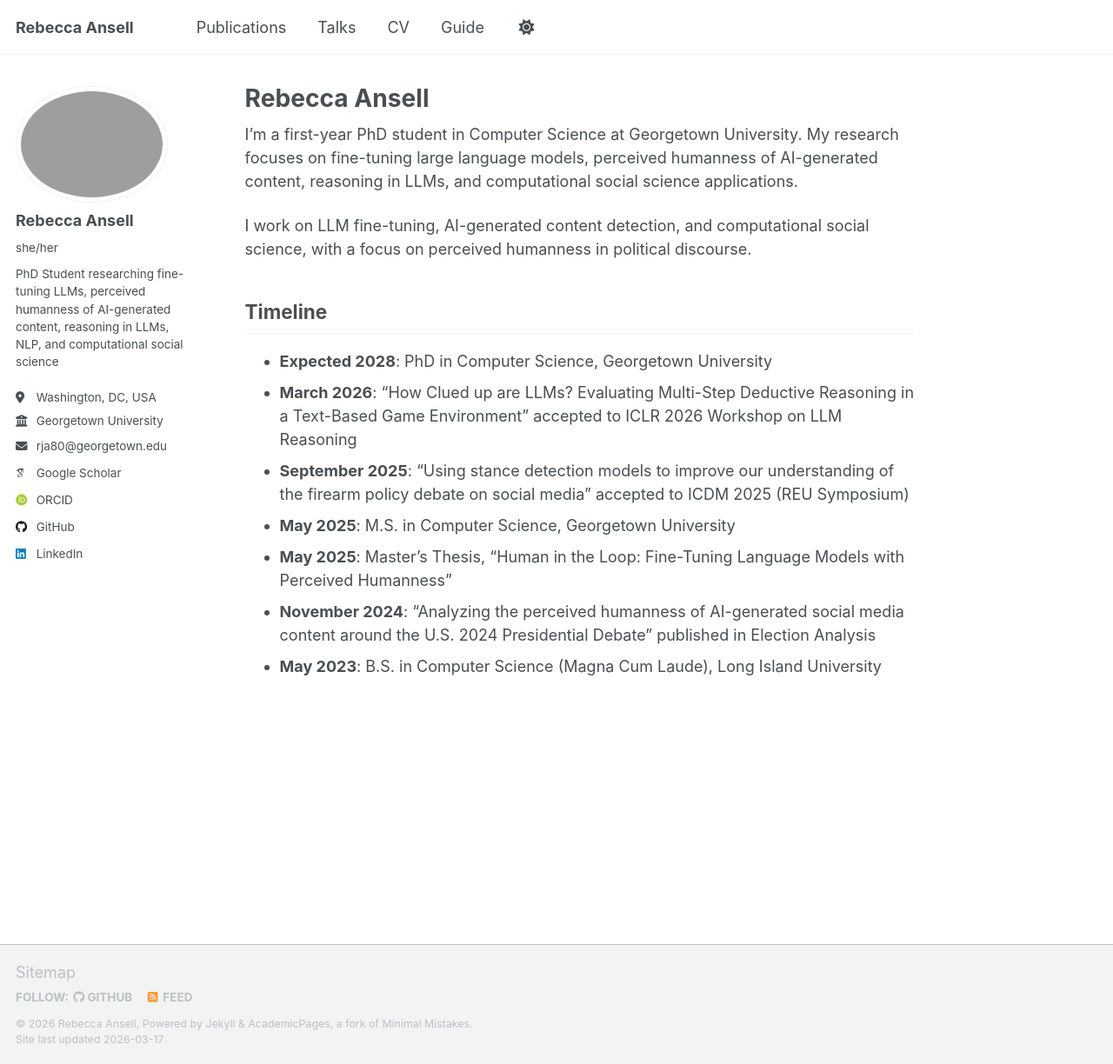
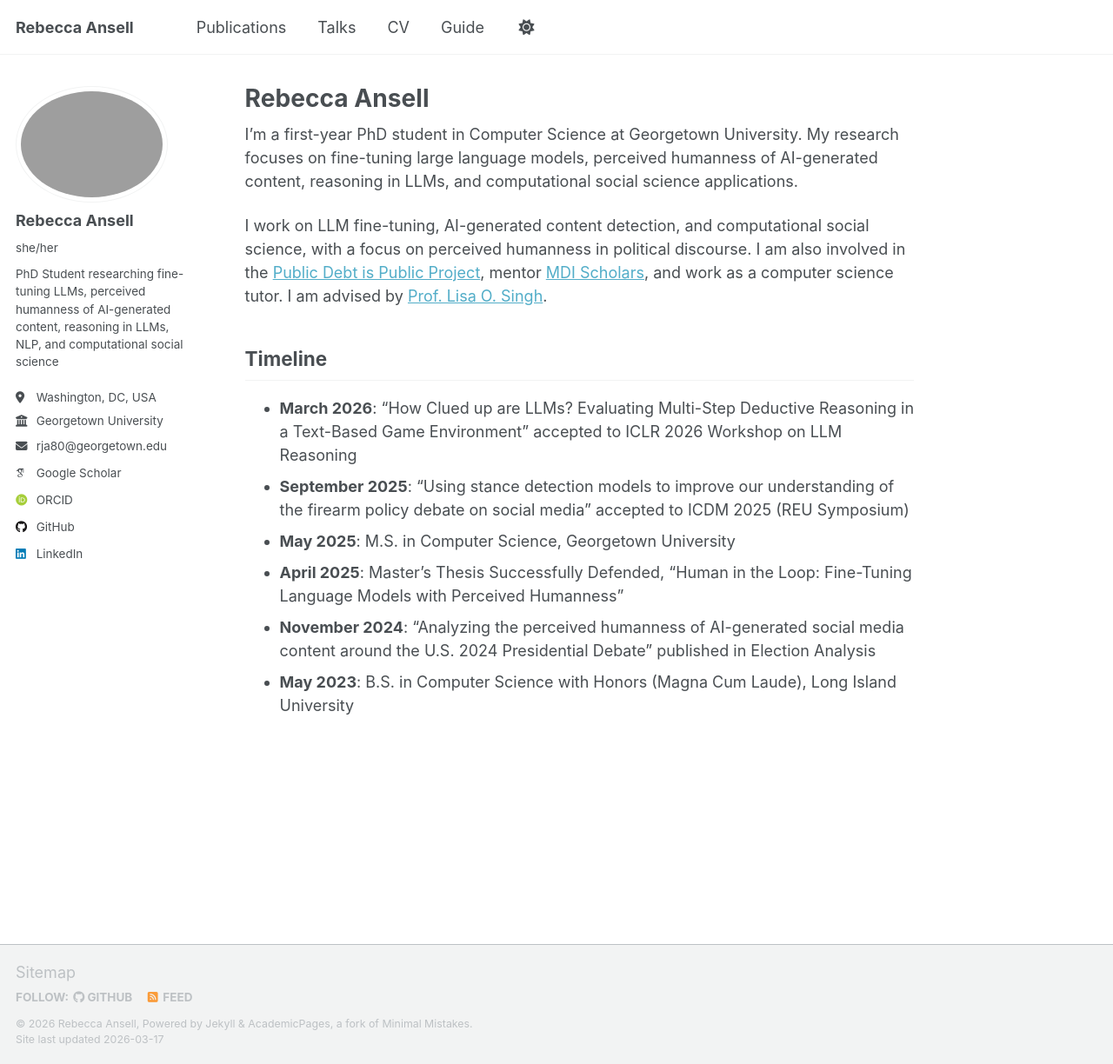
Before and after one commit to rebeccaansell/rebeccaansell.github.io, a Jekyll site: the page built from _pages/about.md, in a window 1280 px wide and 1224 px high. Shown: the whole window at 87% size. Built offline with Jekyll 4.4.1, drawn with Linux system fonts in a browser that asks for light colours; some web fonts are replaced; a script that is not in the unit is left out.

Commit message:
Polish about advisor link text

```diff
--- a/_pages/about.md
+++ b/_pages/about.md
@@ -9,14 +9,13 @@ redirect_from:
 
 I'm a first-year PhD student in Computer Science at Georgetown University. My research focuses on fine-tuning large language models, perceived humanness of AI-generated content, reasoning in LLMs, and computational social science applications.
 
-I work on LLM fine-tuning, AI-generated content detection, and computational social science, with a focus on perceived humanness in political discourse.
+I work on LLM fine-tuning, AI-generated content detection, and computational social science, with a focus on perceived humanness in political discourse. I am also involved in the [Public Debt is Public Project](https://publicdebtispublic.mdi.georgetown.edu/), mentor [MDI Scholars](https://mdi.georgetown.edu/mdi-scholars/), and work as a computer science tutor. I am advised by [Prof. Lisa O. Singh](https://gufaculty360.georgetown.edu/s/contact/00336000014RlCVAA0/lisa-o-singh-phd).
 
 ## Timeline
 
-- **Expected 2028**: PhD in Computer Science, Georgetown University
 - **March 2026**: "How Clued up are LLMs? Evaluating Multi-Step Deductive Reasoning in a Text-Based Game Environment" accepted to ICLR 2026 Workshop on LLM Reasoning
 - **September 2025**: "Using stance detection models to improve our understanding of the firearm policy debate on social media" accepted to ICDM 2025 (REU Symposium)
 - **May 2025**: M.S. in Computer Science, Georgetown University
-- **May 2025**: Master's Thesis, "Human in the Loop: Fine-Tuning Language Models with Perceived Humanness"
+- **April 2025**: Master's Thesis Successfully Defended, "Human in the Loop: Fine-Tuning Language Models with Perceived Humanness"
 - **November 2024**: "Analyzing the perceived humanness of AI-generated social media content around the U.S. 2024 Presidential Debate" published in Election Analysis
-- **May 2023**: B.S. in Computer Science (Magna Cum Laude), Long Island University
+- **May 2023**: B.S. in Computer Science with Honors (Magna Cum Laude), Long Island University
```
